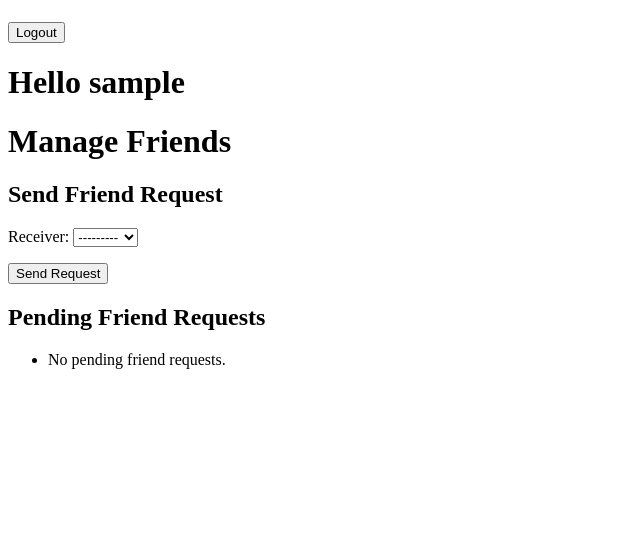
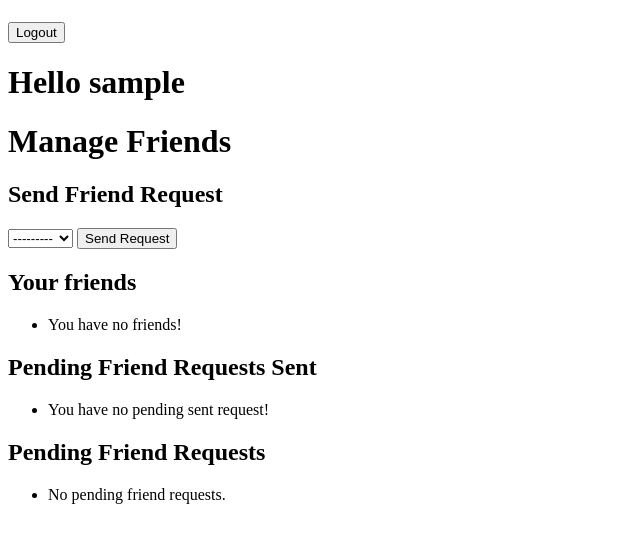
Before and after one commit to Grsaiago/ft_transcendence, a Django app: page /friend_list in a window 1280 px wide. Shown: the part 58-601 px from the top of the page, without its empty margins (0-640 px from the left). Run offline with Django 5.2, Linux system fonts and the light colour scheme; the visitor is signed in with stand-in values (Sample User, id 1); data comes from the database, SQL or seed files in the repository.

Commit message:
Fix: users sending request to each other

```diff
--- a/django/user_management/forms.py
+++ b/django/user_management/forms.py
@@ -32,7 +32,7 @@ class TranscendenceUserCreationForm(UserCreationForm):
 class FriendRequestForm(forms.ModelForm):
     class Meta:
         model = FriendRequest
-        fields = [ "receiver" ]
+        fields = [ "sender", "receiver" ]
 
 
 class AcceptFriendRequestForm(forms.Form):
--- a/django/user_management/models.py
+++ b/django/user_management/models.py
@@ -31,8 +31,17 @@ class FriendRequest(models.Model):
             sender=self.sender, receiver=self.receiver
         ).exists():
             raise ValidationError("Invite already sent")
+        # TODO: Substituir por lógica de adicionar quando duas pessoas se mandam
+        # invite
+        if FriendRequest.objects.filter(
+            sender=self.receiver, receiver=self.sender
+        ).exists():
+            raise ValidationError("There's already a pending request for this user")
         # Já tem amizade com essa pessoa
-        if Friendship.objects.filter(models.Q(first_user=self.sender, second_user=self.receiver) | models.Q(first_user=self.receiver, second_user=self.sender)).exists():
+        if Friendship.objects.filter(
+            models.Q(first_user=self.sender, second_user=self.receiver)
+            | models.Q(first_user=self.receiver, second_user=self.sender)
+        ).exists():
             raise ValidationError("You're already friends with this person")
         # O usuário sendo adicionado existe?
         if not TrUser.objects.get(username=self.receiver):
--- a/django/user_management/templates/user_management/friend_list.html
+++ b/django/user_management/templates/user_management/friend_list.html
@@ -12,17 +12,41 @@
         <button type="submit">Logout</button>
     </form>
 
-        <h1>Hello {{ user.username }} </h1>
+    <h1>Hello {{ user.username }} </h1>
     <h1>Manage Friends</h1>
     <!-- Form to send a friend request -->
     <h2>Send Friend Request</h2>
         <form action="{% url 'db-user_management:send_friend_request' %}" method="post">
         {% csrf_token %}
-        {{ friend_request_form.as_p }}
+        {{ friend_request_form.receiver }}
         <button type="submit">Send Request</button>
     </form>
 
-    <!-- List of pending friend requests -->
+    <!-- Lista de amigos -->
+    <h2>Your friends</h2>
+    <ul>
+        {% for friend in current_friends %}
+            <li>
+                {{ friend.username }}
+            </li>
+        {% empty %}
+            <li>You have no friends!</li>
+        {% endfor %}
+    </ul>
+
+    <!-- pedidos de amizade enviados ainda pendentes -->
+    <h2>Pending Friend Requests Sent</h2>
+    <ul>
+        {% for pending_sent_request in sent_friend_requests %}
+            <li>
+                {{ pending_sent_request.receiver }}
+            </li>
+        {% empty %}
+            <li>You have no pending sent request!</li>
+        {% endfor %}
+    </ul>
+
+    <!-- pedidos de amizade pendentes -->
     <h2>Pending Friend Requests</h2>
     <ul>
         {% for request in pending_friend_requests %}
--- a/django/user_management/views.py
+++ b/django/user_management/views.py
@@ -1,10 +1,11 @@
+from django.db.models import Q
 from django.shortcuts import render
 from django.urls import reverse_lazy
 from django.views import generic as generic_views
 from django.contrib import messages
 from django.contrib.auth import mixins as auth_mixins, views as auth_views, forms as auth_forms
 
-from .models import FriendRequest
+from .models import FriendRequest, Friendship
 from .forms import FriendRequestForm, TranscendenceUserCreationForm
 
 
@@ -45,10 +46,20 @@ class UserFriendListView(auth_mixins.LoginRequiredMixin, generic_views.View):
     def get(self, request, *args, **kwargs):
         # O form pra mandar um invite pra um usuário
         friend_request_form = FriendRequestForm()
-        # WARNING: Change 'sender' to 'receiver' no filter
         pending_friend_requests = FriendRequest.objects.filter(receiver=request.user)
+        sent_friend_requests = FriendRequest.objects.filter(sender=request.user)
+        # essas duas variáveis abaixo são pra filtrar o resultado da query
+        # de entradas na tabela de amizade
+        friends = Friendship.objects.filter(
+            Q(first_user=request.user.id)
+            | Q(second_user=request.user.id)
+        )
+        current_friends = [ entry.first_user if entry.first_user != request.user else entry.second_user for entry in friends ]
+
         context = {
             'friend_request_form': friend_request_form,
-            'pending_friend_requests': pending_friend_requests
+            'pending_friend_requests': pending_friend_requests,
+            'sent_friend_requests': sent_friend_requests,
+            'current_friends': current_friends,
         }
         return render(request, self.template_name, context)
```
